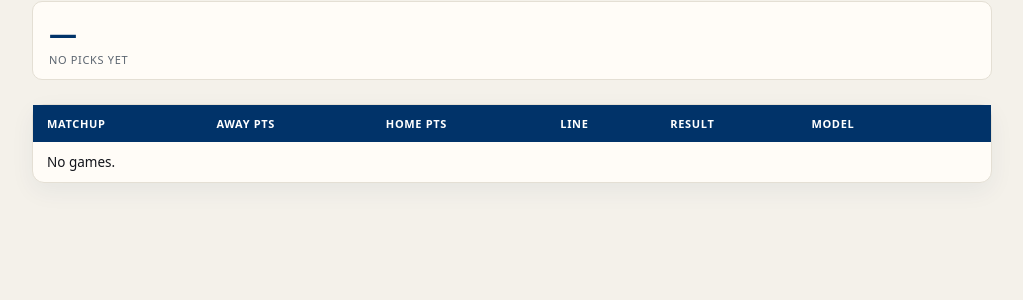
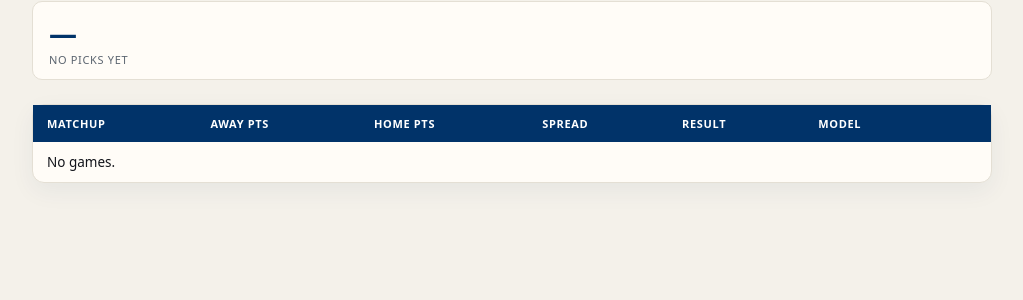
Before and after one commit to phaberman/the-sunday-report, a FastAPI app: template app/templates/scoreboard.html in a window 1280 px wide. Shown: the part 188-488 px from the top of the page, without its empty margins (128-1151 px from the left). Run offline with FastAPI, Linux system fonts and the light colour scheme; the template is opened without the code that fills it, so the values that code supplies are empty.

Commit message:
ui cleanup

```diff
--- a/app/templates/partials/matchups_board.html
+++ b/app/templates/partials/matchups_board.html
@@ -7,7 +7,7 @@
         <th>Kickoff</th>
         <th>Away Pts</th>
         <th>Home Pts</th>
-        <th>Line</th>
+        <th>Spread</th>
         <th>Model</th>
         <th></th>
         {% for u in usernames %}
--- a/app/templates/partials/scoreboard_board.html
+++ b/app/templates/partials/scoreboard_board.html
@@ -19,7 +19,7 @@
         <th>Matchup</th>
         <th>Away Pts</th>
         <th>Home Pts</th>
-        <th>Line</th>
+        <th>Spread</th>
         <th>Result</th>
         <th>Model</th>
         <th></th>
```
Also changed, not shown: data/sunday.db.
